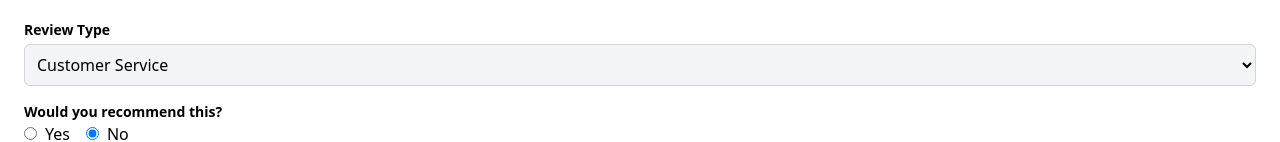
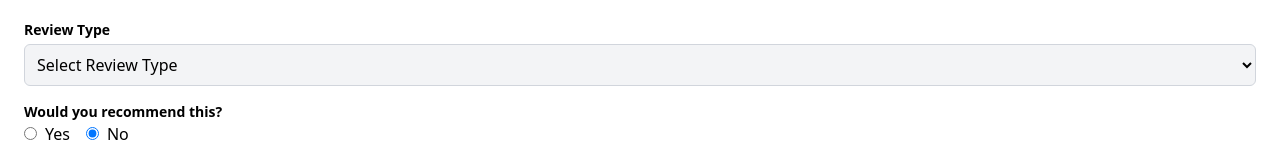
Before and after one commit to Sajithjay99/MediCart-Frontend, a React (Vite) app: page /update-review/1 in a window 1280 px wide. Shown: the part 376-518 px from the top of the page. Built offline with nearby package versions, Linux system fonts and the light colour scheme; no server answers; sample sign-in values are in the browser's storage.

Commit message:
Add default option to review type selection in UpdateReview component

```diff
--- a/src/Pages/Customer/Reviews/UpdateReview.jsx
+++ b/src/Pages/Customer/Reviews/UpdateReview.jsx
@@ -180,6 +180,7 @@ function UpdateReview() {
             onChange={(e) => setReviewType(e.target.value)}
             className="w-full p-2 mt-1 bg-gray-100 border border-gray-300 rounded-md"
           >
+            <option value="">Select Review Type</option>
             <option value="Customer Service">Customer Service</option>
             <option value="Delivery Service">Delivery Service</option>
             <option value="Online Ordering Experience">Online Ordering Experience</option>
```
